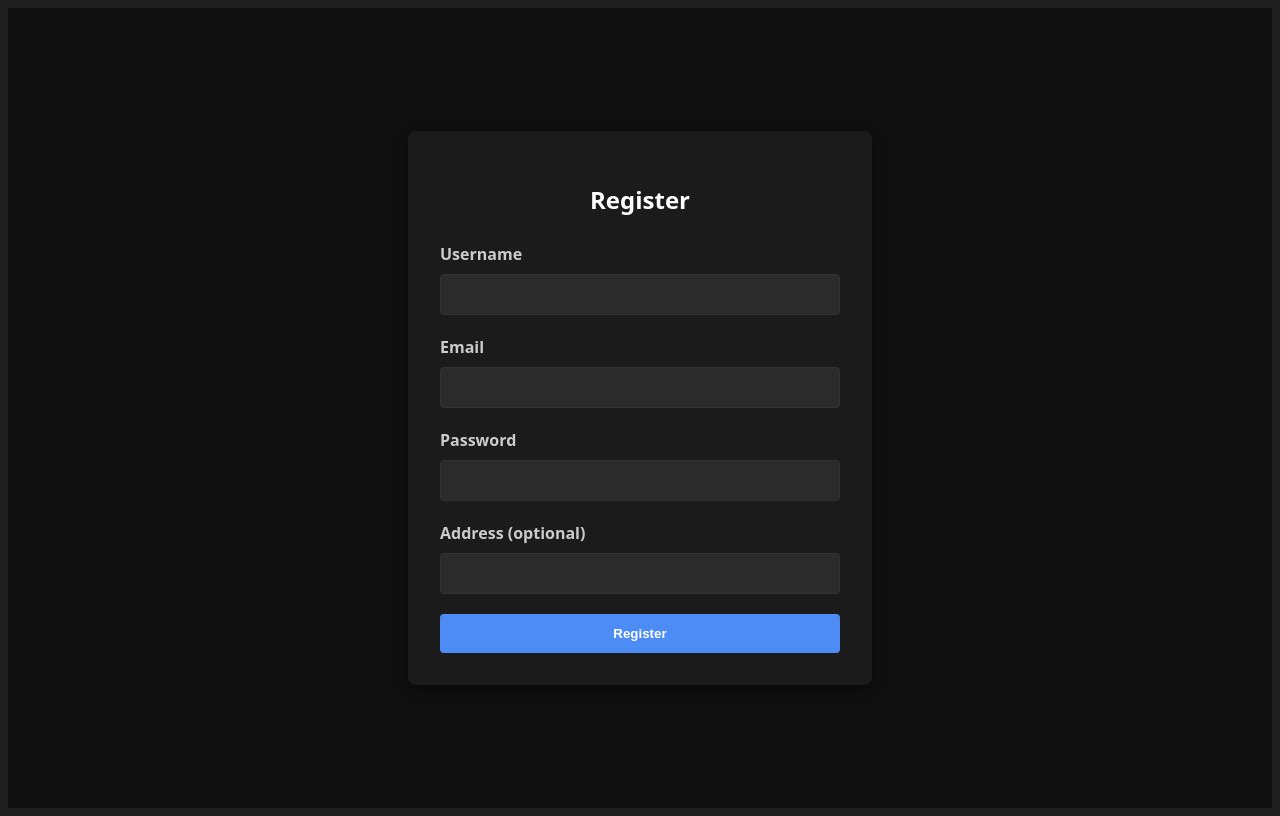
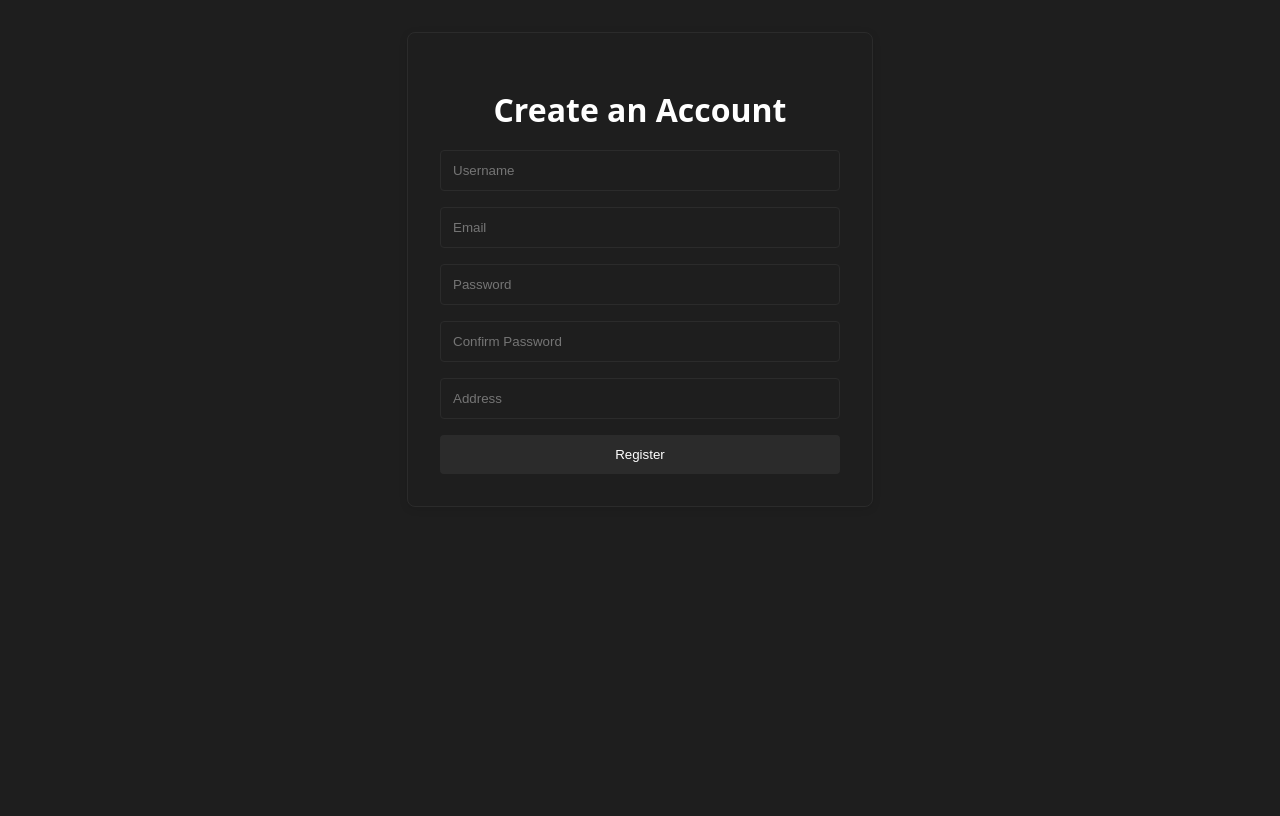
Before and after one commit to ocastorena/e-commerce-app-frontend, a React (Vite) app: page /register in a window 1280 px wide. Built offline with nearby package versions, Linux system fonts and the light colour scheme; no server answers.

Commit message:
ECAF-4 Add register functionality

```diff
--- /dev/null
+++ b/src/api/users.js
@@ -0,0 +1,13 @@
+import axios from "axios";
+
+const API_BASE_URL = import.meta.env.VITE_API_URL;
+
+export const createUser = async (username, password, email, address) => {
+  const response = await axios.post(`${API_BASE_URL}:3000/users`, {
+    username,
+    password,
+    email,
+    address,
+  });
+  return response.data;
+};
--- a/src/features/auth/AuthSlice.js
+++ b/src/features/auth/AuthSlice.js
@@ -1,7 +1,6 @@
 import { createSlice, createAsyncThunk } from "@reduxjs/toolkit";
 import { loginUser } from "../../api/auth";
 
-// Async thunk for logging in
 export const login = createAsyncThunk(
   "auth/login",
   async ({ email, password }, thunkAPI) => {
--- a/src/features/register/RegisterContainer.jsx
+++ /dev/null
@@ -1,53 +0,0 @@
-// src/features/register/RegisterContainer.jsx
-import React, { useState } from "react";
-import { useDispatch } from "react-redux";
-import { useNavigate } from "react-router-dom";
-import RegisterView from "./RegisterView";
-import { register } from "../register/RegisterSlice";
-
-const RegisterContainer = () => {
-  const [username, setUsername] = useState("");
-  const [email, setEmail] = useState("");
-  const [password, setPassword] = useState("");
-  const [address, setAddress] = useState("");
-
-  const dispatch = useDispatch();
-  const navigate = useNavigate();
-
-  const handleUsernameChange = (e) => setUsername(e.target.value);
-  const handleEmailChange = (e) => setEmail(e.target.value);
-  const handlePasswordChange = (e) => setPassword(e.target.value);
-  const handleAddressChange = (e) => setAddress(e.target.value);
-
-  const handleSubmit = async (e) => {
-    e.preventDefault();
-    // Dispatch the register action with the provided data.
-    // The register thunk should handle the API call and return a fulfilled action on success.
-    const resultAction = await dispatch(
-      register({ username, email, password, address })
-    );
-    if (register.fulfilled && register.fulfilled.match(resultAction)) {
-      console.log("Registration successful");
-      navigate("/login"); // Redirect to login page or another route after successful registration.
-    } else {
-      console.error("Registration failed");
-      // Optionally, add error handling (e.g., setting error state or showing a message).
-    }
-  };
-
-  return (
-    <RegisterView
-      username={username}
-      email={email}
-      password={password}
-      address={address}
-      onUsernameChange={handleUsernameChange}
-      onEmailChange={handleEmailChange}
-      onPasswordChange={handlePasswordChange}
-      onAddressChange={handleAddressChange}
-      onSubmit={handleSubmit}
-    />
-  );
-};
-
-export default RegisterContainer;
--- a/src/features/register/RegisterPage.jsx
+++ /dev/null
@@ -1,8 +0,0 @@
-import React from "react";
-import RegisterContainer from "./RegisterContainer";
-
-const Register = () => {
-  return <RegisterContainer />;
-};
-
-export default Register;
--- a/src/features/register/RegisterView.jsx
+++ /dev/null
@@ -1,136 +0,0 @@
-import React from "react";
-import styled from "styled-components";
-
-const RegisterWrapper = styled.div`
-  display: flex;
-  align-items: center;
-  justify-content: center;
-  min-height: 100vh;
-  background-color: #0f0f0f; /* Dark background */
-  color: #fff;
-`;
-
-const RegisterContainer = styled.div`
-  background-color: #1b1b1b;
-  padding: 2rem;
-  border-radius: 8px;
-  width: 400px;
-  max-width: 90%;
-  box-shadow: 0 4px 12px rgba(0, 0, 0, 0.4);
-`;
-
-const Title = styled.h2`
-  margin-bottom: 1.5rem;
-  text-align: center;
-`;
-
-const Form = styled.form`
-  display: flex;
-  flex-direction: column;
-`;
-
-const FormGroup = styled.div`
-  margin-bottom: 1.25rem;
-
-  label {
-    display: block;
-    margin-bottom: 0.5rem;
-    font-weight: 600;
-    color: #ccc; /* Lighter label text */
-  }
-
-  input {
-    width: 100%;
-    box-sizing: border-box;
-    padding: 0.75rem;
-    border: 1px solid #333;
-    border-radius: 4px;
-    background-color: #2b2b2b;
-    color: #fff;
-    outline: none;
-    transition: border-color 0.2s ease;
-
-    &:focus {
-      border-color: #4d8bf5; /* Accent color on focus */
-    }
-  }
-`;
-
-const SubmitButton = styled.button`
-  padding: 0.75rem;
-  border: none;
-  border-radius: 4px;
-  background-color: #4d8bf5; /* Accent color */
-  color: #fff;
-  font-weight: 600;
-  cursor: pointer;
-  transition: background-color 0.2s ease;
-
-  &:hover {
-    background-color: #3a6dc2; /* Darken on hover */
-  }
-`;
-
-const RegisterView = ({
-  username,
-  email,
-  password,
-  address,
-  onUsernameChange,
-  onEmailChange,
-  onPasswordChange,
-  onAddressChange,
-  onSubmit,
-}) => {
-  return (
-    <RegisterWrapper>
-      <RegisterContainer>
-        <Title>Register</Title>
-        <Form onSubmit={onSubmit}>
-          <FormGroup>
-            <label htmlFor="username">Username</label>
-            <input
-              type="text"
-              id="username"
-              value={username}
-              onChange={onUsernameChange}
-              required
-            />
-          </FormGroup>
-          <FormGroup>
-            <label htmlFor="email">Email</label>
-            <input
-              type="email"
-              id="email"
-              value={email}
-              onChange={onEmailChange}
-              required
-            />
-          </FormGroup>
-          <FormGroup>
-            <label htmlFor="password">Password</label>
-            <input
-              type="password"
-              id="password"
-              value={password}
-              onChange={onPasswordChange}
-              required
-            />
-          </FormGroup>
-          <FormGroup>
-            <label htmlFor="address">Address (optional)</label>
-            <input
-              type="text"
-              id="address"
-              value={address}
-              onChange={onAddressChange}
-            />
-          </FormGroup>
-          <SubmitButton type="submit">Register</SubmitButton>
-        </Form>
-      </RegisterContainer>
-    </RegisterWrapper>
-  );
-};
-
-export default RegisterView;
--- /dev/null
+++ b/src/features/user/RegisterPage.jsx
@@ -0,0 +1,69 @@
+// src/features/user/RegisterContainer.jsx
+import React, { useState } from "react";
+import { useDispatch, useSelector } from "react-redux";
+import { useNavigate } from "react-router-dom";
+import { register, selectIsLoading, selectError } from "./UserSlice";
+import RegisterView from "./RegisterView";
+
+const RegisterContainer = () => {
+  const dispatch = useDispatch();
+  const navigate = useNavigate();
+  const loading = useSelector(selectIsLoading); // Assume user slice holds loading/error
+  const error = useSelector(selectError);
+
+  const [formData, setFormData] = useState({
+    username: "",
+    email: "",
+    password: "",
+    confirmPassword: "",
+    address: "",
+  });
+  const [validationError, setValidationError] = useState(null);
+
+  const handleChange = (e) => {
+    const { name, value } = e.target;
+    setFormData((prev) => ({ ...prev, [name]: value }));
+  };
+
+  const validateForm = () => {
+    const { email, password, confirmPassword, username } = formData;
+    if (!username) return "Username is required";
+    if (!email) return "Email is required";
+    // Basic email regex check
+    if (!/\S+@\S+\.\S+/.test(email)) return "Email is invalid";
+    if (!password) return "Password is required";
+    if (password.length < 6) return "Password must be at least 6 characters";
+    if (password !== confirmPassword)
+      return "Password and confirm password do not match";
+    return null;
+  };
+
+  const handleSubmit = async (e) => {
+    e.preventDefault();
+    const errorMsg = validateForm();
+    if (errorMsg) {
+      setValidationError(errorMsg);
+      return;
+    }
+    setValidationError(null);
+    const resultAction = await dispatch(register(formData));
+    if (register.fulfilled.match(resultAction)) {
+      navigate("/");
+    } else {
+      // Additional error handling can be implemented here.
+      console.error("Registration failed");
+    }
+  };
+
+  return (
+    <RegisterView
+      formData={formData}
+      onChange={handleChange}
+      onSubmit={handleSubmit}
+      loading={loading}
+      error={error || validationError}
+    />
+  );
+};
+
+export default RegisterContainer;
--- /dev/null
+++ b/src/features/user/RegisterView.jsx
@@ -0,0 +1,99 @@
+// src/features/user/RegisterView.jsx
+import React from "react";
+import styled from "styled-components";
+
+const Container = styled.div`
+  max-width: 400px;
+  margin: 2rem auto;
+  padding: 2rem;
+  border: 1px solid #2b2b2b;
+  border-radius: 8px;
+  box-shadow: 0 2px 8px rgba(0, 0, 0, 0.1);
+`;
+
+const Title = styled.h1`
+  text-align: center;
+  margin-bottom: 1rem;
+`;
+
+const Form = styled.form`
+  display: flex;
+  flex-direction: column;
+  gap: 1rem;
+`;
+
+const Input = styled.input`
+  padding: 0.75rem;
+  border: 1px solid #2b2b2b;
+  border-radius: 4px;
+  background-color: #1e1e1e;
+`;
+
+const Button = styled.button`
+  padding: 0.75rem;
+  background-color: #2b2b2b;
+  color: #fff;
+  border: none;
+  border-radius: 4px;
+  cursor: pointer;
+  &:disabled {
+    opacity: 0.5;
+    cursor: not-allowed;
+  }
+`;
+
+const ErrorMessage = styled.div`
+  color: red;
+  text-align: center;
+`;
+
+const RegisterView = ({ formData, onChange, onSubmit, loading, error }) => {
+  return (
+    <Container>
+      <Title>Create an Account</Title>
+      {error && <ErrorMessage>{error}</ErrorMessage>}
+      <Form onSubmit={onSubmit}>
+        <Input
+          type="text"
+          name="username"
+          placeholder="Username"
+          value={formData.username}
+          onChange={onChange}
+        />
+        <Input
+          type="email"
+          name="email"
+          placeholder="Email"
+          value={formData.email}
+          onChange={onChange}
+        />
+        <Input
+          type="password"
+          name="password"
+          placeholder="Password"
+          value={formData.password}
+          onChange={onChange}
+        />
+        <Input
+          type="password"
+          name="confirmPassword"
+          placeholder="Confirm Password"
+          value={formData.confirmPassword}
+          onChange={onChange}
+        />
+        <Input
+          type="text"
+          name="address"
+          placeholder="Address"
+          value={formData.address}
+          onChange={onChange}
+        />
+        <Button type="submit" disabled={loading}>
+          {loading ? "Registering..." : "Register"}
+        </Button>
+      </Form>
+    </Container>
+  );
+};
+
+export default RegisterView;
--- a/src/features/register/RegisterSlice.js
+++ b/src/features/user/UserSlice.js
@@ -1,14 +1,11 @@
-// src/features/register/RegisterSlice.js
 import { createSlice, createAsyncThunk } from "@reduxjs/toolkit";
-import axios from "axios";
+import { createUser } from "../../api/users";
 
-// Async thunk to handle user registration.
-// Adjust the endpoint '/api/register' as needed for your backend.
 export const register = createAsyncThunk(
   "register/registerUser",
-  async (userData, thunkAPI) => {
+  async ({ username, password, email, address }, thunkAPI) => {
     try {
-      const response = await axios.post("/api/register", userData);
+      const response = await createUser(username, password, email, address);
       return response.data;
     } catch (error) {
       // Return a rejected promise with error message.
@@ -25,7 +22,7 @@ const initialState = {
   error: null,
 };
 
-const registerSlice = createSlice({
+const userSlice = createSlice({
   name: "register",
   initialState,
   reducers: {
@@ -48,4 +45,6 @@ const registerSlice = createSlice({
   },
 });
 
-export default registerSlice.reducer;
+export const selectIsLoading = (state) => state.loading;
+export const selectError = (state) => state.error;
+export default userSlice.reducer;
--- a/src/routes/AppRoutes.jsx
+++ b/src/routes/AppRoutes.jsx
@@ -3,7 +3,7 @@ import { Routes, Route } from "react-router-dom";
 import MainLayout from "../layouts/MainLayout";
 import Home from "../features/home/HomePage";
 import Login from "../features/auth/LoginPage";
-import Register from "../features/register/RegisterPage";
+import RegisterPage from "../features/user/RegisterPage";
 import Account from "../features/user/AccountPage";
 import Cart from "../features/cart/CartPage";
 
@@ -18,7 +18,7 @@ const AppRoutes = () => {
       </Route>
       {/* Routes without Header and Footer */}
       <Route path="/login" element={<Login />} />
-      <Route path="/register" element={<Register />} />
+      <Route path="/register" element={<RegisterPage />} />
     </Routes>
   );
 };
```
